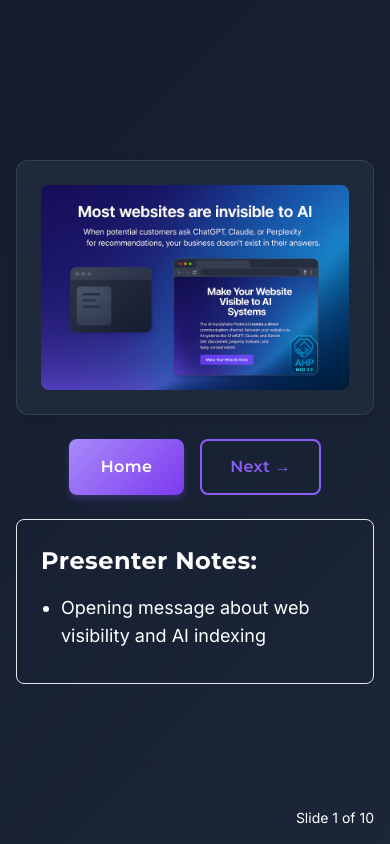
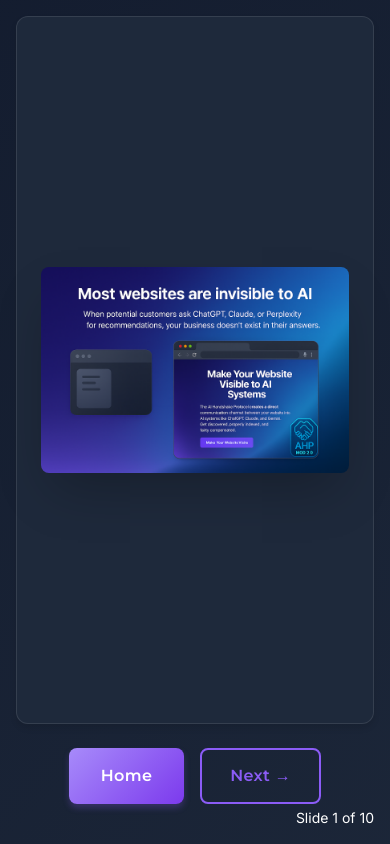
Before and after one commit to Vicsicard/user-workflow-pres, a Next.js app: page /presentation in a window 390 px wide. Built offline with nearby package versions, Linux system fonts and the light colour scheme.

Commit message:
Remove presenter notes and optimize images for responsive display on any screen size

```diff
--- a/app/presentation/page.js
+++ b/app/presentation/page.js
@@ -25,11 +25,11 @@
 
   return (
     <div className="min-h-screen flex flex-col items-center justify-center p-4 transition-all duration-500 ease-in-out dark-gradient text-white">
-      <div className="w-full max-w-5xl mb-6 card p-2">
+      <div className="w-full max-w-7xl mb-6 card p-2 flex-1 flex items-center justify-center">
         <img
           src={slide.image}
           alt={`Slide ${slide.id}`}
-          className="w-full h-auto rounded-lg"
+          className="max-w-full max-h-[80vh] w-auto h-auto object-contain rounded-lg shadow-2xl"
         />
       </div>
 
@@ -60,16 +60,6 @@
         )}
       </div>
 
-      {slide.notes && slide.notes.length > 0 && (
-        <div className="w-full max-w-3xl p-6 bg-dark-light rounded-lg border border-primary-light bg-opacity-80">
-          <h3 className="tagline text-primary-light mb-4">Presenter Notes:</h3>
-          <ul className="list-disc pl-5">
-            {slide.notes.map((note, index) => (
-              <li key={index} className="body-text text-light mb-2">{note}</li>
-            ))}
-          </ul>
-        </div>
-      )}
 
       <div className="absolute bottom-4 right-4 text-gray-light text-sm">
         Slide {currentSlide + 1} of {slides.length}
--- a/app/slide1/page.js
+++ b/app/slide1/page.js
@@ -5,11 +5,11 @@
 
   return (
     <div className="min-h-screen flex flex-col items-center justify-center p-4 transition-all duration-500 ease-in-out dark-gradient text-white">
-      <div className="w-full max-w-5xl mb-6 card p-2">
+      <div className="w-full max-w-7xl mb-6 card p-2 flex-1 flex items-center justify-center">
         <img
           src={slide.image}
           alt={`Slide ${slide.id}`}
-          className="w-full h-auto rounded-lg"
+          className="max-w-full max-h-[80vh] w-auto h-auto object-contain rounded-lg shadow-2xl"
         />
       </div>
 
@@ -29,16 +29,6 @@
         </a>
       </div>
 
-      {slide.notes && slide.notes.length > 0 && (
-        <div className="w-full max-w-3xl p-6 bg-dark-light rounded-lg border border-primary-light bg-opacity-80">
-          <h3 className="tagline text-primary-light mb-4">Presenter Notes:</h3>
-          <ul className="list-disc pl-5">
-            {slide.notes.map((note, index) => (
-              <li key={index} className="body-text text-light mb-2">{note}</li>
-            ))}
-          </ul>
-        </div>
-      )}
 
       <div className="absolute bottom-4 right-4 text-gray-light text-sm">
         Slide 1 of {slides.length}
```
